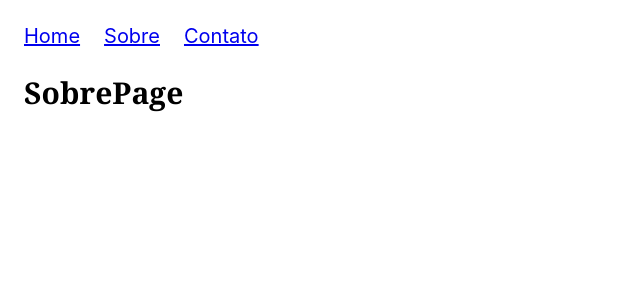
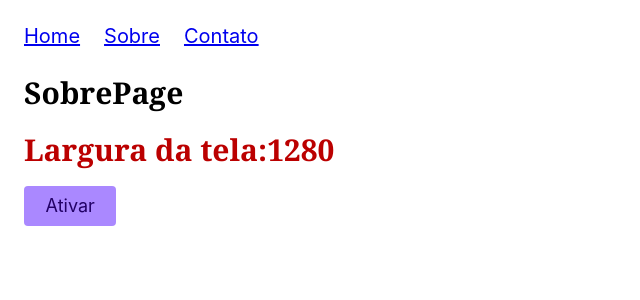
Before and after one commit to LeonardoLobas/origamid-nextjs, a Next.js app: page /sobre in a window 1280 px wide. Shown: the top 300 px of the page, without its empty margins (0-640 px from the left). Built offline with nearby package versions, Linux system fonts and the light colour scheme.

Commit message:
Add Acesso and Width components; update HomePage and SobrePage to include them

```diff
--- /dev/null
+++ b/src/app/components/width.tsx
@@ -0,0 +1,29 @@
+"use client";
+
+import React from "react";
+
+export default function Width() {
+  const [width, setWidth] = React.useState(0);
+
+  React.useEffect(() => {
+    const handleRezise = () => {
+      setWidth(document.documentElement.clientWidth);
+    };
+    handleRezise();
+    window.addEventListener("resize", handleRezise);
+    return () => {
+      window.removeEventListener("resize", handleRezise);
+    };
+  }, []);
+
+  const [ativo, setAtivo] = React.useState(false);
+
+  return (
+    <div>
+      <h2 style={{ color: ativo ? "#680" : "#b00" }}>
+        Largura da tela:{width}
+      </h2>
+      <button onClick={() => setAtivo((b) => !b)}>Ativar</button>
+    </div>
+  );
+}
--- a/src/app/page.tsx
+++ b/src/app/page.tsx
@@ -1,7 +1,10 @@
-export default function Home() {
+import { Acesso } from "./components/acesso";
+
+export default async function HomePage() {
   return (
     <main>
       <h1>Home</h1>
+      <Acesso />
     </main>
   );
 }
--- a/src/app/sobre/page.tsx
+++ b/src/app/sobre/page.tsx
@@ -1,3 +1,5 @@
+import Width from "../components/width";
+
 export const metadata = {
   title: "Sobre",
   description: "Pagina sobre",
@@ -7,6 +9,7 @@
   return (
     <main>
       <h2>SobrePage</h2>
+      <Width />
     </main>
   );
 }
```
Also changed, not shown: src/app/components/acesso.tsx (added, +7 -0 lines), acesso.txt (added).
